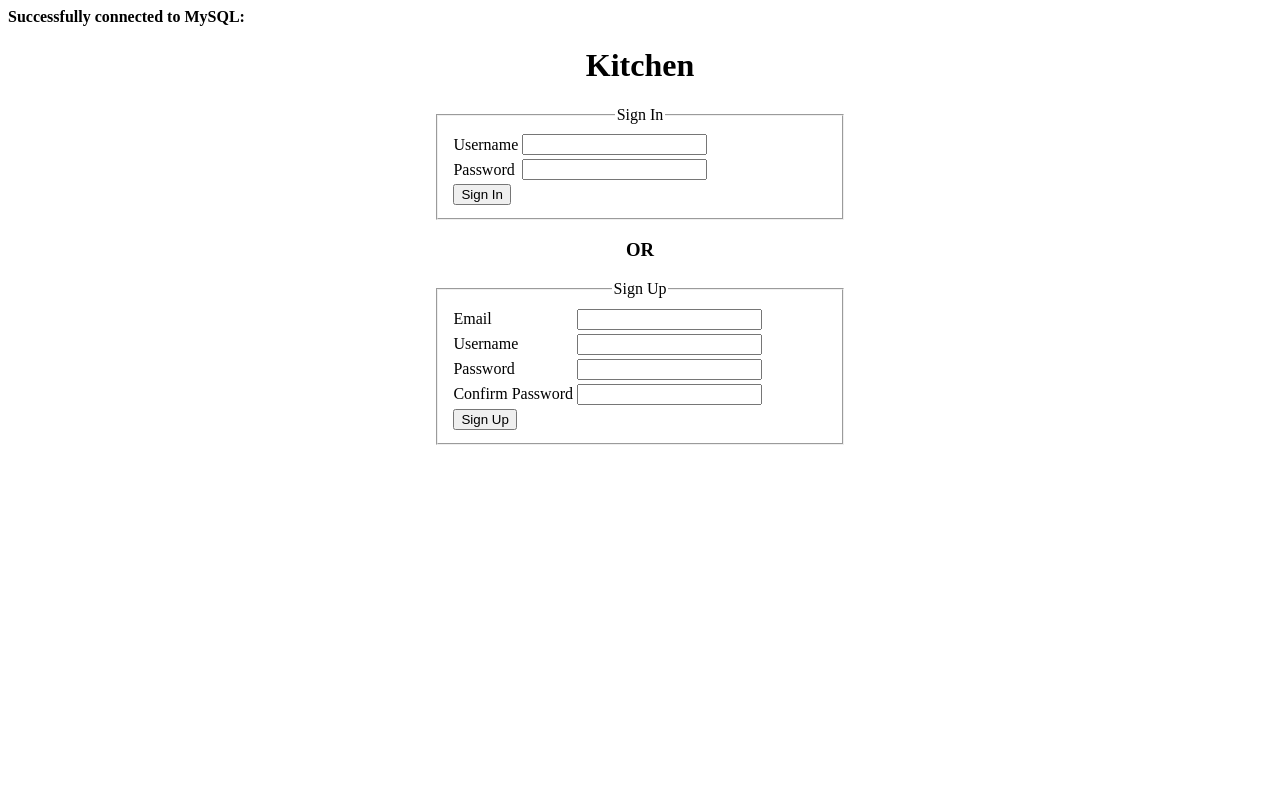
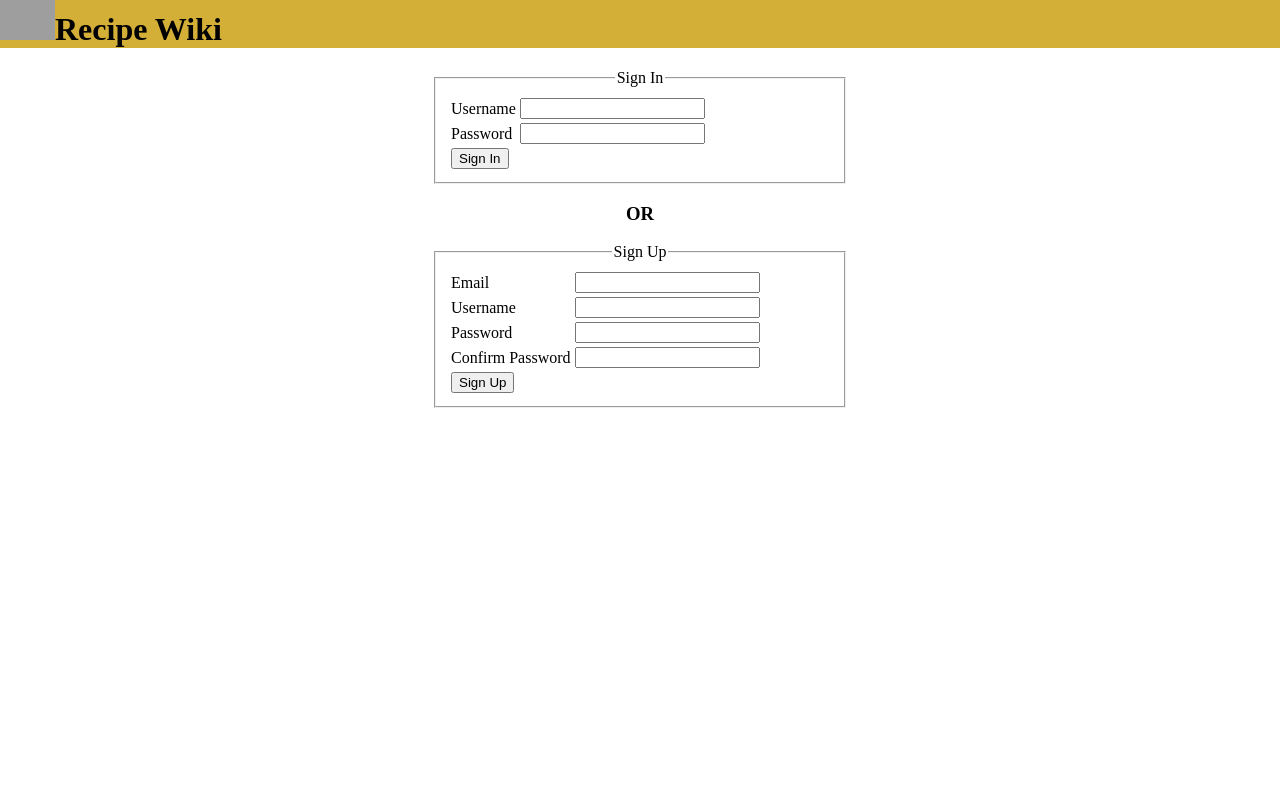
Before and after one commit to KevinHaoD/foodRecipes, a PHP site: page /Project.php in a window 1280 px wide. Run offline with PHP 8.4, Linux system fonts and the light colour scheme; some libraries are stand-ins or nearby versions; grey boxes are pictures that could not be loaded.

Commit message:
Commiting to pull

```diff
--- a/Project.php
+++ b/Project.php
@@ -1,13 +1,8 @@
 <?php
-$connection = @mysqli_connect (localhost, root, BuffTech, login);
+$connection = @mysqli_connect (localhost, root, Jc2011368, login);
 if(mysqli_connect_errno())
 {
-echo "<h4>Failed to connect to MySQL:
-</h4>".mysqli_connect_error();
-}
-else
-{
-echo "<h4>Successfully connected to MySQL: </h4>";
+	mysqli_connect_error();
 }
 ?>
 
@@ -15,7 +10,15 @@ echo "<h4>Successfully connected to MySQL: </h4>";
 <head>
 <title>Account Login</title>
 </head>
-<h1 align="center">Kitchen</h1>
+<style>
+h1{
+	background-color: #D4AF37
+}
+body{
+	margin: 0px
+}
+</style>
+<h1 align="left"><img src="https://imgur.com/fTXyiDr.png" style=width:55px;height:40px>Recipe Wiki</h1>
 <body id="body-color">
 <div id="Sign In" align="center">
 <fieldset style="width:30%" align="center"><legend>Sign In</legend>
--- a/login.php
+++ b/login.php
@@ -3,7 +3,7 @@
 <body>
 
 <?php
-$connection = @mysqli_connect (localhost, root, BuffTech, login);
+$connection = @mysqli_connect (localhost, root, Jc2011368, login);
 if(mysqli_connect_errno())
 {
 echo "<h4>Failed to connect to MySQL:
@@ -23,6 +23,7 @@ $p = mysqli_fetch_array($queryP);
 
 if($u["username"] == $user and $p["password"] == $pass){
 	echo "Login Successful";
+	header("location: mainpage.php");
 }
 else{
 	echo "Username or password is incorrect";
--- a/signup.php
+++ b/signup.php
@@ -19,11 +19,8 @@ $user = $_REQUEST['user'];
 $pass = $_REQUEST['pass'];
 $cpass = $_REQUEST['cpass'];
 
-<<<<<<< HEAD
+
 if($pass == $cpass)
-=======
-if($passi == $cpass)
->>>>>>> fb01f49f8eefca43a58cda6f24c81d26c751da63
 {
 	$query = "insert into login (email, username, password) values('$email','$user','$pass');";
 	$resultset = mysqli_query($connection, $query);
```
Also changed, not shown: mainpage.php (added, +14 -0 lines), RecipeWikiLogo.png (added).
